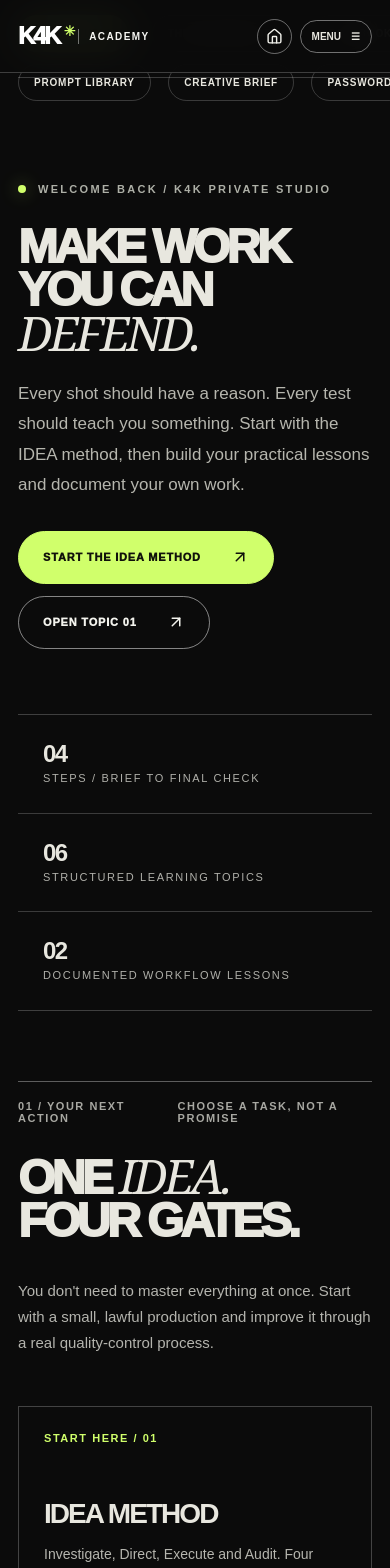
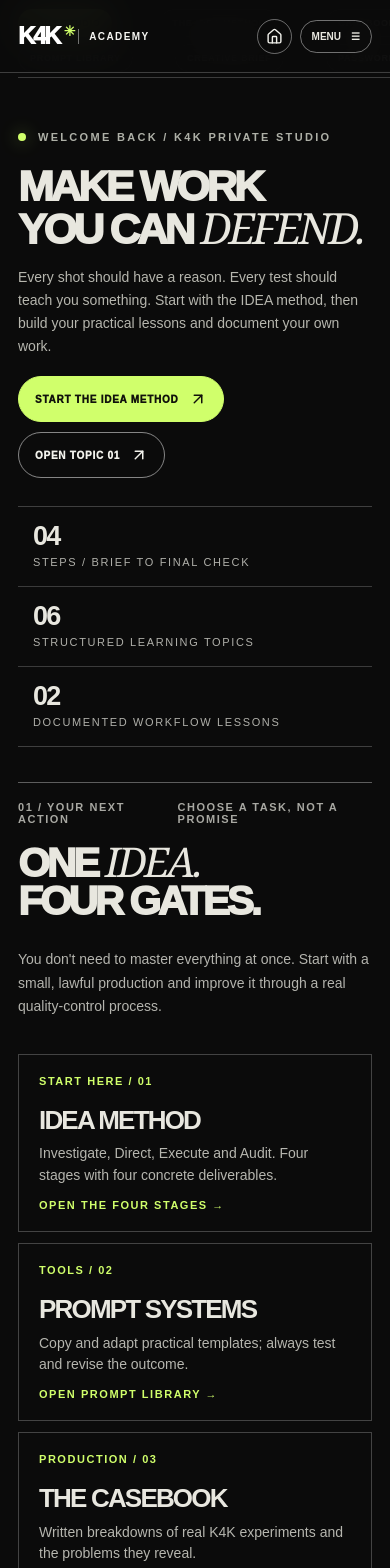
Before and after one commit to kreativestudios4k-lgtm/k4k-academy-v2, a Next.js app: page /academy in a window 390 px wide. Shown: the top 1568 px of the page. Built offline with nearby package versions, Linux system fonts and the light colour scheme; no server answers.

Commit message:
Reduce oversized empty space on authenticated student dashboard with compact responsive lesson layout

```diff
--- a/app/idea-studio.css
+++ b/app/idea-studio.css
@@ -372,3 +372,96 @@
   .ideaSite .idea-method-card{min-height:230px}
   .ideaSite .idea-hero::after{width:62%;right:-32%;bottom:24%;opacity:.35}
 }
+
+/* Student dashboard: compact member workspace, not a second public landing page.
+   Keeps lessons, account controls and saved progress unchanged. */
+@media(min-width:901px){
+ .ideaMember .idea-member-hero{
+   display:grid;
+   grid-template-columns:minmax(0,1.17fr) minmax(260px,.83fr);
+   align-items:center;
+   column-gap:clamp(24px,5vw,75px);
+   row-gap:8px;
+   padding:clamp(32px,3.5vw,55px) 0 35px;
+ }
+ .ideaMember .idea-member-hero>.idea-kicker{grid-column:1/-1;grid-row:1}
+ .ideaMember .idea-member-hero>h1{
+   grid-column:1;grid-row:2;
+   font-size:clamp(48px,5.25vw,83px);
+   line-height:.95;
+   max-width:800px;
+   margin:18px 0 12px!important;
+ }
+ .ideaMember .idea-member-hero>p{
+   grid-column:2;grid-row:2;
+   max-width:440px;
+   font-size:clamp(15px,1.35vw,18px);
+   line-height:1.65;
+   margin:0;
+ }
+ .ideaMember .idea-member-hero>div:last-child{
+   grid-column:1/-1;grid-row:3;
+   margin-top:15px!important;
+ }
+}
+.ideaMember .idea-member-nav{padding:11px 0;gap:8px}
+.ideaMember .idea-member-nav>a{padding:10px 13px}
+.ideaMember>.idea-wrap>.idea-section{
+ padding-top:clamp(38px,4.1vw,63px);
+ padding-bottom:clamp(38px,4.1vw,63px);
+}
+.ideaMember .idea-section-header{
+ margin:22px 0 32px;
+ gap:5%;
+ align-items:center;
+}
+.ideaMember .idea-section-header .idea-display{
+ font-size:clamp(43px,5.4vw,84px);
+ line-height:.95;
+}
+.ideaMember .idea-member-grid{gap:14px}
+.ideaMember .idea-member-card{
+ min-height:210px;
+ padding:clamp(21px,2.45vw,34px);
+ gap:19px;
+}
+.ideaMember .idea-member-card h3{
+ font-size:clamp(27px,3.15vw,48px);
+ line-height:1.03;
+}
+.ideaMember .idea-member-card>div>p{
+ margin-top:10px;
+ line-height:1.55;
+}
+.ideaMember .learningProgress{
+ margin:20px 0;
+ padding:clamp(22px,2.6vw,35px);
+}
+.ideaMember .idea-metric-strip>div{padding:17px 21px}
+.ideaMember .idea-metric-strip strong{font-size:clamp(23px,2.5vw,39px)}
+.ideaMember .idea-syllabus-row{padding:20px 0}
+.ideaMember .idea-section-header>p{font-size:clamp(14px,1.3vw,17px);line-height:1.65}
+@media (min-width:761px) and (max-width:900px){
+ .ideaMember .idea-member-hero{padding:45px 0 35px}
+ .ideaMember .idea-member-hero h1{font-size:clamp(54px,8vw,75px);margin:18px 0!important}
+ .ideaMember .idea-member-hero>div:last-child{margin-top:20px!important}
+}
+@media(max-width:760px){
+ .ideaMember .idea-member-hero{padding:33px 0 28px}
+ .ideaMember .idea-member-hero h1{font-size:clamp(43px,10vw,64px);margin:19px 0 15px!important;line-height:.97}
+ .ideaMember .idea-member-hero>p{font-size:14px;line-height:1.65}
+ .ideaMember .idea-member-hero>div:last-child{margin-top:18px!important;gap:10px!important}
+ .ideaMember .idea-member-hero .idea-button{min-height:46px;padding:12px 16px;font-size:10px;gap:10px}
+ .ideaMember .idea-member-nav{gap:7px;padding:9px 0}
+ .ideaMember .idea-member-nav>a{font-size:9px;padding:8px 11px}
+ .ideaMember>.idea-wrap>.idea-section{padding:35px 0}
+ .ideaMember .idea-section-header{margin:17px 0 22px;gap:13px}
+ .ideaMember .idea-section-header .idea-display{font-size:clamp(41px,10vw,63px)}
+ .ideaMember .idea-member-grid{gap:11px}
+ .ideaMember .idea-member-card{min-height:165px;padding:20px;gap:12px}
+ .ideaMember .idea-member-card h3{font-size:clamp(26px,6.3vw,38px)}
+ .ideaMember .learningProgress{margin:17px 0;padding:20px}
+ .ideaMember .idea-metric-strip>div{padding:14px 15px}
+ .ideaMember .idea-metric-strip strong{font-size:27px}
+ .ideaMember .idea-syllabus-row{padding:18px 0}
+}
```
